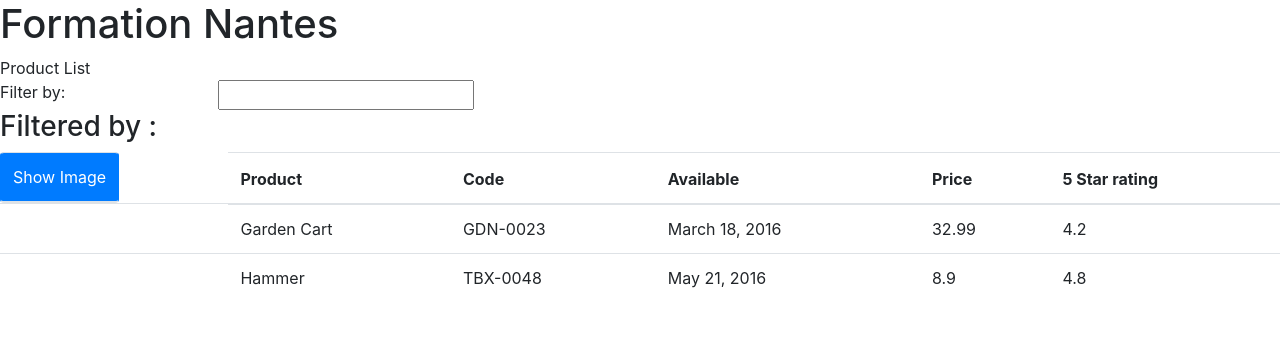
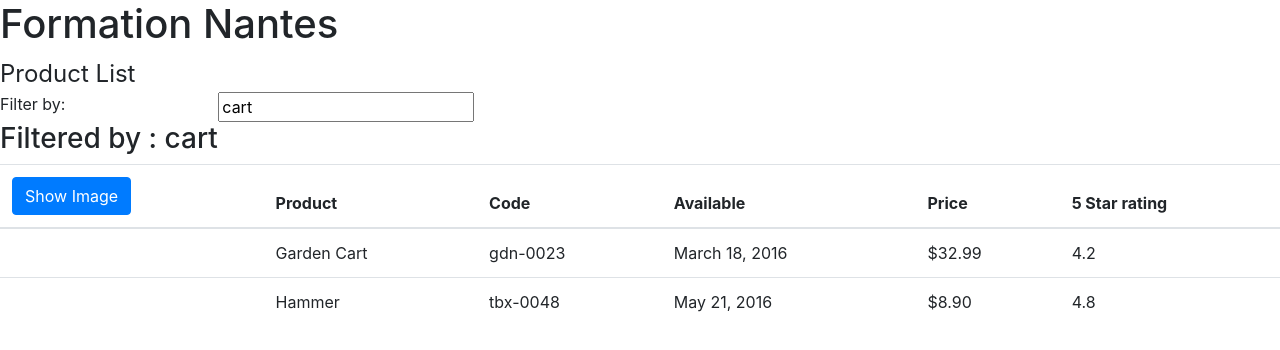
Before and after one commit to taktouk007/APM, an Angular app: page / in a window 1280 px wide. Shown: the top 350 px of the page. Built offline with nearby package versions, Linux system fonts and the light colour scheme.

Commit message:
Bindings and show/hide image button

```diff
--- a/src/app/app.module.ts
+++ b/src/app/app.module.ts
@@ -1,5 +1,6 @@
 import { BrowserModule } from '@angular/platform-browser';
 import { NgModule } from '@angular/core';
+import { FormsModule } from '@angular/forms';
 
 import { AppComponent } from './app.component';
 import { WelcomeComponent } from './home/welcome.component';
@@ -12,7 +13,8 @@ import { ProductListComponent } from './home/products/product-list.component';
     ProductListComponent
   ],
   imports: [
-    BrowserModule
+    BrowserModule,
+    FormsModule
   ],
   providers: [],
   bootstrap: [AppComponent]
--- a/src/app/home/products/product-list.component.html
+++ b/src/app/home/products/product-list.component.html
@@ -6,20 +6,23 @@
         <div class="row">
             <div class="col-md-2">Filter by:</div>
             <div class="col-md-4">
-                <input type="text" />
+                <input type="text" [(ngModel)]='filter' />
             </div>
         </div>
         <div class="row">
             <div class="col-md-6">
-                <h3>Filtered by :</h3>
+                <h3>Filtered by : {{filter}}</h3>
             </div>
         </div>
         <div class="table-responsive">
             <table class="table" *ngIf='products && products.length'>
                 <thead>
                     <tr>
-                        <th class="btn btn-primary">
-                            Show Image
+                        <th>
+                            <button class="btn btn-primary"
+                                (click)='toggleImage()'>
+                                {{showImage ? 'Hide' : 'Show'}} Image
+                            </button>
                         </th>
                         <th>Product</th>
                         <th>Code</th>
@@ -30,11 +33,14 @@
                 </thead>
                 <tbody>
                     <tr *ngFor='let product of products'>
-                        <td></td>
+                        <td>
+                            <img *ngIf='showImage' [src]='product.imageUrl' [title]='product.productName'
+                                [style.width.px]='imageWidth' [style.margin.px]='imageMargin'>
+                        </td>
                         <td>{{product.productName}}</td>
-                        <td>{{product.productCode}}</td>
+                        <td>{{product.productCode | lowercase}}</td>
                         <td>{{product.releaseDate}}</td>
-                        <td>{{product.price}}</td>
+                        <td>{{product.price | currency:'USD':true:'1.2-2'}}</td>
                         <td>{{product.starRating}}</td>
                     </tr>
                 </tbody>
--- a/src/app/home/products/product-list.component.ts
+++ b/src/app/home/products/product-list.component.ts
@@ -6,6 +6,10 @@ import { Component } from '@angular/core';
 })
 export class ProductListComponent {
     pageTitle = 'Product List';
+    imageWidth: number = 50;
+    imageMargin: number = 2;
+    showImage : boolean = false;
+    filter: string = 'cart';
     products : any[]= [
         {
             "productId": 2,
@@ -15,7 +19,7 @@ export class ProductListComponent {
             "description": "15 gallon capacity rolling garden cart",
             "price": 32.99,
             "starRating": 4.2,
-            "imageUrl": "http://openclipart.org/image/300px/svg_to_png/58471/garden_cart.png"
+            "imageUrl": "https://banner2.kisspng.com/20180530/khr/kisspng-gardening-clip-art-garden-cart-5b0eba082e29a7.0659190415276917841891.jpg"
         },
         {
             "productId": 5,
@@ -25,7 +29,11 @@ export class ProductListComponent {
             "description": "Curved claw steel hammer",
             "price": 8.9,
             "starRating": 4.8,
-            "imageUrl": "http://openclipart.org/image/300px/svg_to_png/73/rejon_Hammer.png"
+            "imageUrl": "https://4vector.com/i/free-vector-hammer-clip-art_115971_Hammer_clip_art_hight.png"
         }
     ];
+
+    toggleImage() : void {
+        this.showImage = !this.showImage;
+    }
 }
--- a/src/styles.css
+++ b/src/styles.css
@@ -1,2 +1,9 @@
 /* You can add global styles to this file, and also import other style files */
 @import '~bootstrap/dist/css/bootstrap.min.css';
+li {
+    font-size: large;
+}
+
+div.panel-heading {
+   font-size: x-large;
+}
```
